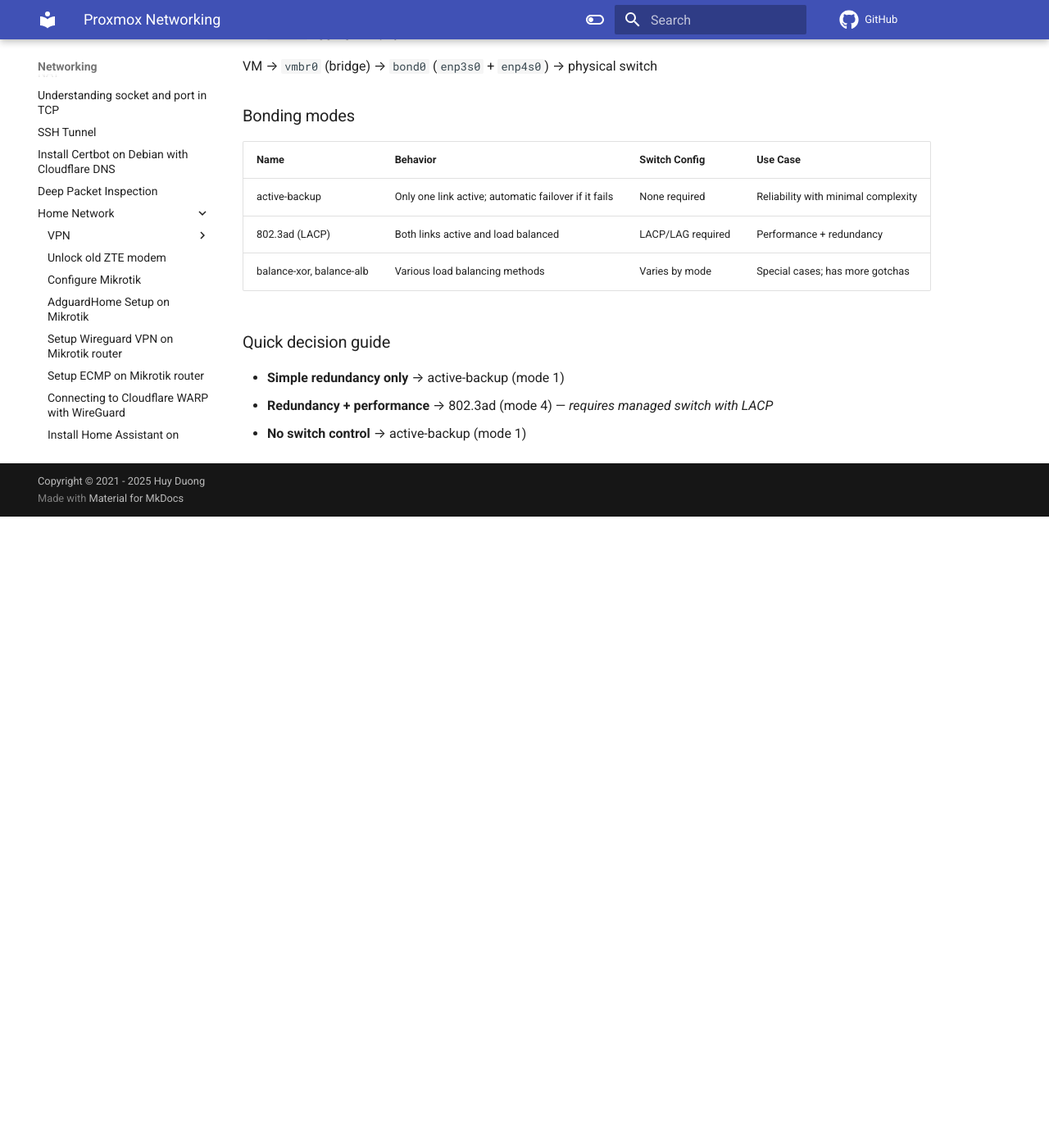
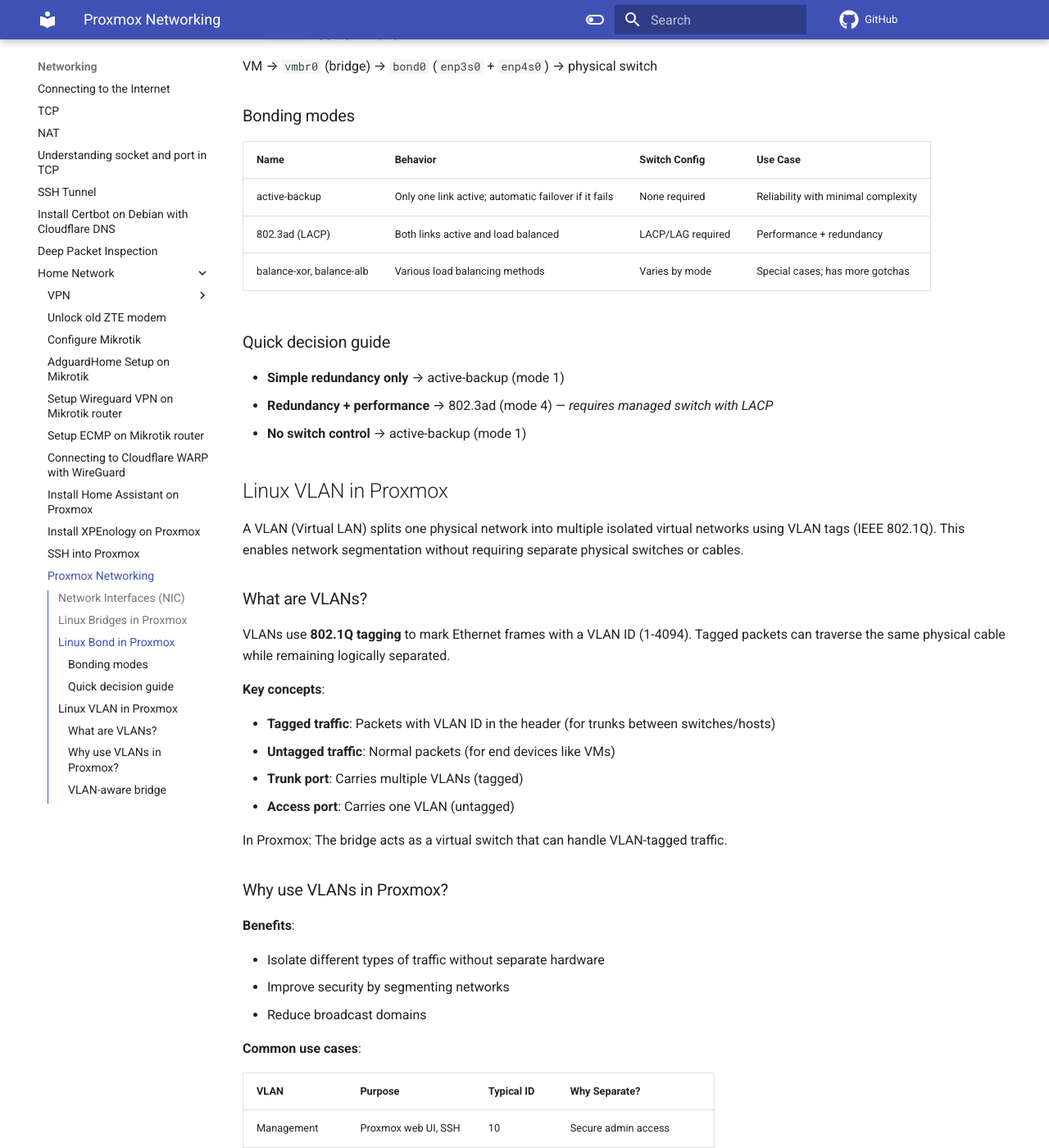
Before and after one commit to dinhhuy258/notes, an MkDocs documentation site: the page built from docs/networking/home_network/proxmox_networking.md, in a window 1280 px wide and 1400 px high, scrolled down 2991 px. Shown: the whole window at 82% size. Built offline with MkDocs 1.6.1 and Material for MkDocs 9.7.7, drawn with Linux system fonts in a browser that asks for light colours; comment, search, counter and statistics services are not loaded; before the commit the page ends 3621 px from its top, so only the background shows below that; some of the changed text lies outside the part shown.

Commit message:
Linux VLAN

```diff
--- a/docs/networking/home_network/proxmox_networking.md
+++ b/docs/networking/home_network/proxmox_networking.md
@@ -127,3 +127,56 @@ VM → `vmbr0` (bridge) → `bond0` (`enp3s0` + `enp4s0`) → physical switch
 - **Simple redundancy only** → active-backup (mode 1)
 - **Redundancy + performance** → 802.3ad (mode 4) — _requires managed switch with LACP_
 - **No switch control** → active-backup (mode 1)
+
+## Linux VLAN in Proxmox
+
+A VLAN (Virtual LAN) splits one physical network into multiple isolated virtual networks using VLAN tags (IEEE 802.1Q). This enables network segmentation without requiring separate physical switches or cables.
+
+### What are VLANs?
+
+VLANs use **802.1Q tagging** to mark Ethernet frames with a VLAN ID (1-4094). Tagged packets can traverse the same physical cable while remaining logically separated.
+
+**Key concepts**:
+
+- **Tagged traffic**: Packets with VLAN ID in the header (for trunks between switches/hosts)
+- **Untagged traffic**: Normal packets (for end devices like VMs)
+- **Trunk port**: Carries multiple VLANs (tagged)
+- **Access port**: Carries one VLAN (untagged)
+
+In Proxmox: The bridge acts as a virtual switch that can handle VLAN-tagged traffic.
+
+### Why use VLANs in Proxmox?
+
+**Benefits**:
+
+- Isolate different types of traffic without separate hardware
+- Improve security by segmenting networks
+- Reduce broadcast domains
+
+**Common use cases**:
+
+| VLAN            | Purpose              | Typical ID | Why Separate?               |
+| --------------- | -------------------- | ---------- | --------------------------- |
+| Management      | Proxmox web UI, SSH  | 10         | Secure admin access         |
+| VMs/Services    | Production workloads | 20         | Isolate from management     |
+| Storage         | Ceph, NFS, iSCSI     | 30         | High bandwidth, low latency |
+| Guest/Untrusted | Test labs, guest VMs | 40         | Security isolation          |
+| Backup          | Backup traffic       | 50         | Prevent backup floods       |
+
+### VLAN-aware bridge
+
+Proxmox supports two approaches for VLANs:
+
+**Approach 1: VLAN-aware bridge** (recommended)
+
+- Single bridge (e.g., vmbr0) handles multiple VLANs
+- VMs specify VLAN tag in network config
+- Cleaner, more flexible
+
+**Approach 2: Separate bridge per VLAN**
+
+- Create vmbr10, vmbr20, vmbr30, etc.
+- More complex configuration
+- Useful for specific isolation needs
+
+**VLAN-aware is preferred** for most Proxmox setups.
```
